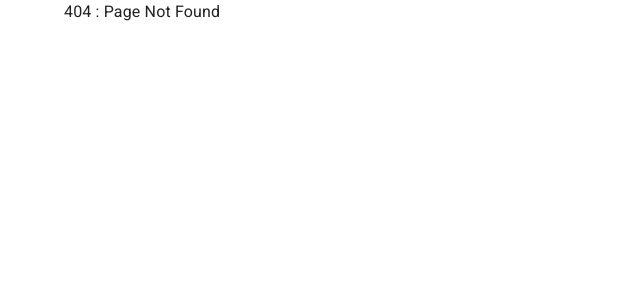
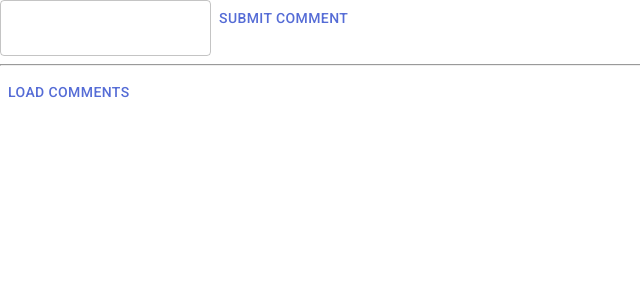
Before and after one commit to radhikatalwar/NextJS-Basic, a Next.js app: page /comments in a window 1280 px wide. Before the commit this address had no page. Shown: the top 300 px of the page, without its empty margins (0-640 px from the left). Built offline with nearby package versions, Linux system fonts and the light colour scheme.

Commit message:
API Section - Comments

```diff
--- /dev/null
+++ b/data/comments.js
@@ -0,0 +1,14 @@
+export const comments = [
+  {
+    id: 1,
+    text: "This is the first comment",
+  },
+  {
+    id: 2,
+    text: "This is the second comment",
+  },
+  {
+    id: 3,
+    text: "This is the third comment",
+  },
+];
--- /dev/null
+++ b/pages/api/[...params].tsx
@@ -0,0 +1,9 @@
+import type { NextApiRequest, NextApiResponse } from "next";
+
+const handler = async (req: NextApiRequest, res: NextApiResponse) => {
+  const params = req.query.params;
+  console.log(params);
+  res.status(200).json(params);
+};
+
+export default handler;
--- /dev/null
+++ b/pages/api/blog/index.tsx
@@ -0,0 +1,7 @@
+import type { NextApiRequest, NextApiResponse } from "next";
+
+const handler = async (req: NextApiRequest, res: NextApiResponse) => {
+  res.status(200).json({message: "Blog API" });
+};
+
+export default handler;
--- /dev/null
+++ b/pages/api/comments/[commentId].tsx
@@ -0,0 +1,23 @@
+import type { NextApiRequest, NextApiResponse } from "next";
+import { comments } from "../../../data/comments";
+
+const handler = async (req: NextApiRequest, res: NextApiResponse) => {
+  const { commentId }: any = req.query;
+  if (req.method === "GET") {
+    const comment = comments.find(
+      (comment: any) => comment.id === parseInt(commentId)
+    );
+    res.status(200).json(comment);
+  } else if (req.method === "DELETE") {
+    const deletedComment = comments.find(
+      (comment) => comment.id === parseInt(commentId)
+    );
+    const index = comments.findIndex(
+      (comment) => comment.id === parseInt(commentId)
+    );
+    comments.splice(index, 1);
+    res.status(200).json(deletedComment);
+  }
+};
+
+export default handler;
--- /dev/null
+++ b/pages/api/comments/index.tsx
@@ -0,0 +1,18 @@
+import { comments } from "../../../data/comments";
+import type { NextApiRequest, NextApiResponse } from "next";
+
+const handler = async (req: NextApiRequest, res: NextApiResponse) => {
+  if (req.method === "GET") {
+    res.status(200).json(comments);
+  } else if (req.method === "POST") {
+    const comment = req.body.comment;
+    const newComment = {
+      id: Date.now(),
+      text: comment,
+    };
+    comments.push(newComment);
+    res.status(201).json(newComment);
+  }
+};
+
+export default handler;
--- a/pages/api/hello.ts
+++ /dev/null
@@ -1,13 +0,0 @@
-// Next.js API route support: https://nextjs.org/docs/api-routes/introduction
-import type { NextApiRequest, NextApiResponse } from 'next'
-
-type Data = {
-  name: string
-}
-
-export default function handler(
-  req: NextApiRequest,
-  res: NextApiResponse<Data>
-) {
-  res.status(200).json({ name: 'John Doe' })
-}
--- /dev/null
+++ b/pages/api/index.tsx
@@ -0,0 +1,9 @@
+import type { NextApiRequest, NextApiResponse } from "next";
+
+const handler = async (req: NextApiRequest, res: NextApiResponse) => {
+  res.status(200).json({message: "Home API" });
+};
+
+export default handler;
+
+//API CODE IS NOT BUNDLED IN FRONT END CODE
--- /dev/null
+++ b/pages/comments/index.tsx
@@ -0,0 +1,57 @@
+import { Box, Button, TextField } from "@mui/material";
+import { useState } from "react";
+function CommentsPage() {
+  const [comments, setComments] = useState([]);
+  const [comment, setComment] = useState("");
+
+  const fetchComments = async () => {
+    const response = await fetch("/api/comments");
+    const data = await response.json();
+    setComments(data);
+  };
+
+  const submitComment = async () => {
+    const response = await fetch("/api/comments", {
+      method: "POST",
+      body: JSON.stringify({ comment }),
+      headers: {
+        "Content-Type": "application/json",
+      },
+    });
+    const data = await response.json();
+    console.log(data);
+  };
+
+  const deleteComment = async (commentId: any) => {
+    const response = await fetch(`/api/comments/${commentId}`, {
+      method: "DELETE",
+    });
+    const data = await response.json();
+    console.log(data);
+    fetchComments();
+  };
+  return (
+    <>
+      <Box>
+        <TextField
+          type="text"
+          value={comment}
+          onChange={(e) => setComment(e.target.value)}
+        />
+        <Button onClick={submitComment}>Submit comment</Button>
+      </Box>
+      <hr />
+      <Button onClick={fetchComments}>Load comments</Button>
+      {comments.map((comment: any) => {
+        return (
+          <Box key={comment.id}>
+            {comment.id}. {comment.text}
+            <Button onClick={() => deleteComment(comment.id)}>Delete</Button>
+          </Box>
+        );
+      })}
+    </>
+  );
+}
+
+export default CommentsPage;
```
Also changed, not shown: pages/comments/[commentId].tsx (added, +45 -0 lines).
